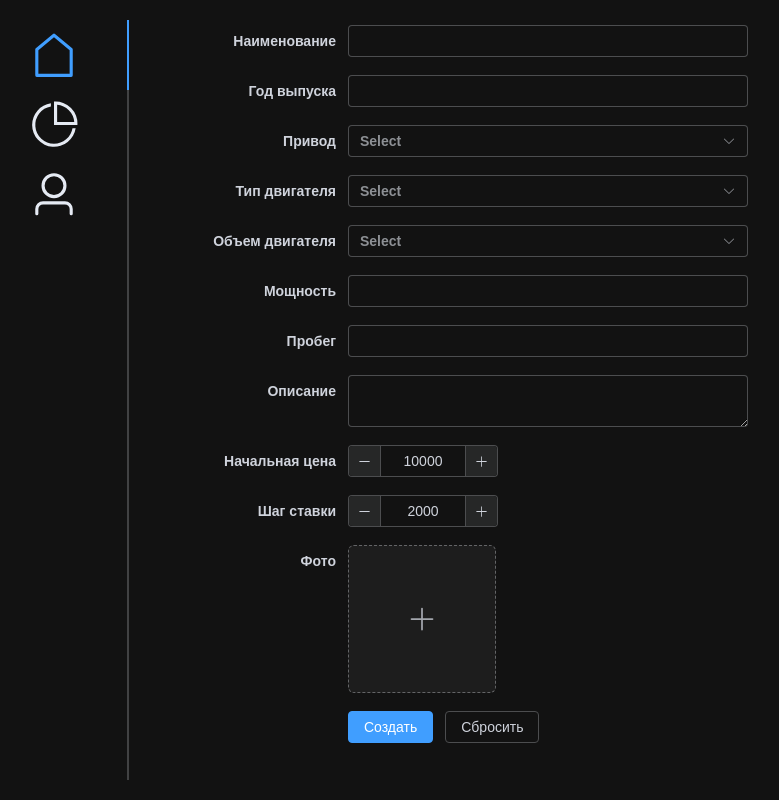
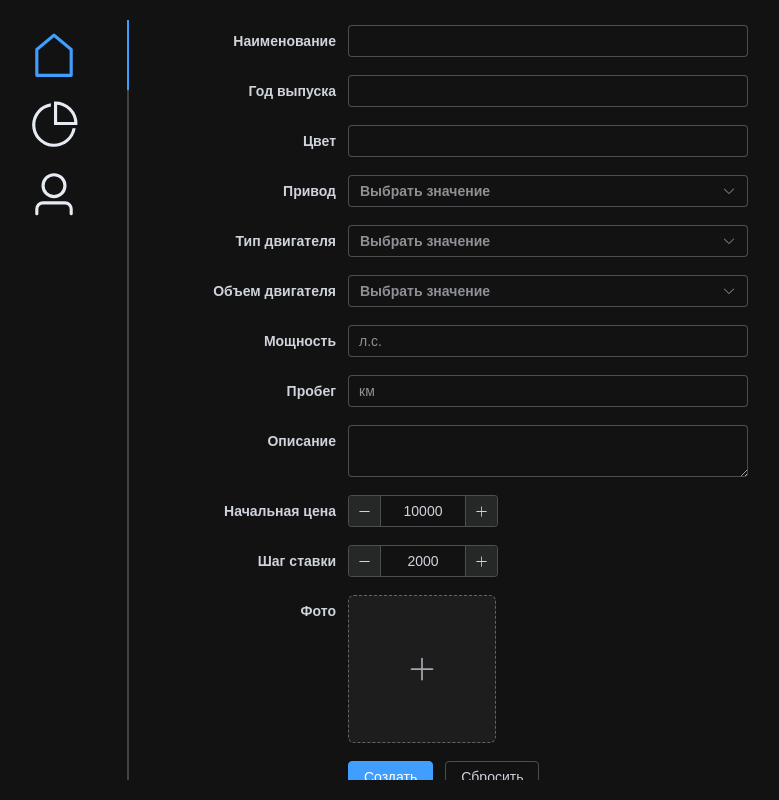
Before and after one commit to bad-commit/Auction, a Vue app: page / in a window 1280 px wide. Both pictures are taken after a click on the button "Добавить". Shown: the whole page, without its empty margins (41-820 px from the left). Built offline with nearby package versions, Linux system fonts and the light colour scheme.

Commit message:
Добавление полей в форму

```diff
--- a/src/components/LotForm.vue
+++ b/src/components/LotForm.vue
@@ -8,8 +8,12 @@
       <el-input v-model="lotForm.yearManufacture" />
     </el-form-item>
 
+    <el-form-item label="Цвет" prop="color">
+      <el-input v-model="lotForm.color" />
+    </el-form-item>
+
     <el-form-item label="Привод" prop="drive">
-      <el-select v-model="lotForm.drive" clearable placeholder="Select">
+      <el-select v-model="lotForm.drive" clearable placeholder="Выбрать значение">
         <el-option
           v-for="item in drive"
           :key="item.value"
@@ -20,7 +24,7 @@
     </el-form-item>
 
     <el-form-item label="Тип двигателя" prop="engineType">
-      <el-select v-model="lotForm.engineType" clearable placeholder="Select">
+      <el-select v-model="lotForm.engineType" clearable placeholder="Выбрать значение">
         <el-option
           v-for="item in engineType"
           :key="item.value"
@@ -31,7 +35,7 @@
     </el-form-item>
 
     <el-form-item label="Объем двигателя" prop="engineDisplacement">
-      <el-select v-model="lotForm.engineDisplacement" clearable placeholder="Select">
+      <el-select v-model="lotForm.engineDisplacement" clearable placeholder="Выбрать значение">
         <el-option
           v-for="item in engineDisplacement"
           :key="item.value"
@@ -42,11 +46,11 @@
     </el-form-item>
 
     <el-form-item label="Мощность" prop="power">
-      <el-input v-model="lotForm.power" />
+      <el-input v-model="lotForm.power" placeholder="л.с." />
     </el-form-item>
 
     <el-form-item label="Пробег" prop="mileage">
-      <el-input v-model="lotForm.mileage" />
+      <el-input v-model="lotForm.mileage" placeholder="км" />
     </el-form-item>
 
     <el-form-item label="Описание" prop="description">
@@ -127,6 +131,7 @@ const lotForm = reactive<Lot>({
   id: new Date().getTime(),
   title: '',
   yearManufacture: null,
+  color: '',
   description: '',
   drive: '',
   engineType: '',
--- a/src/types/lot.ts
+++ b/src/types/lot.ts
@@ -4,6 +4,7 @@ import type { UploadFile } from 'element-plus'
 export interface Lot {
   id: number
   title: string
+  color: string
   yearManufacture: number | null
   description: string
   startPrice: number
```
